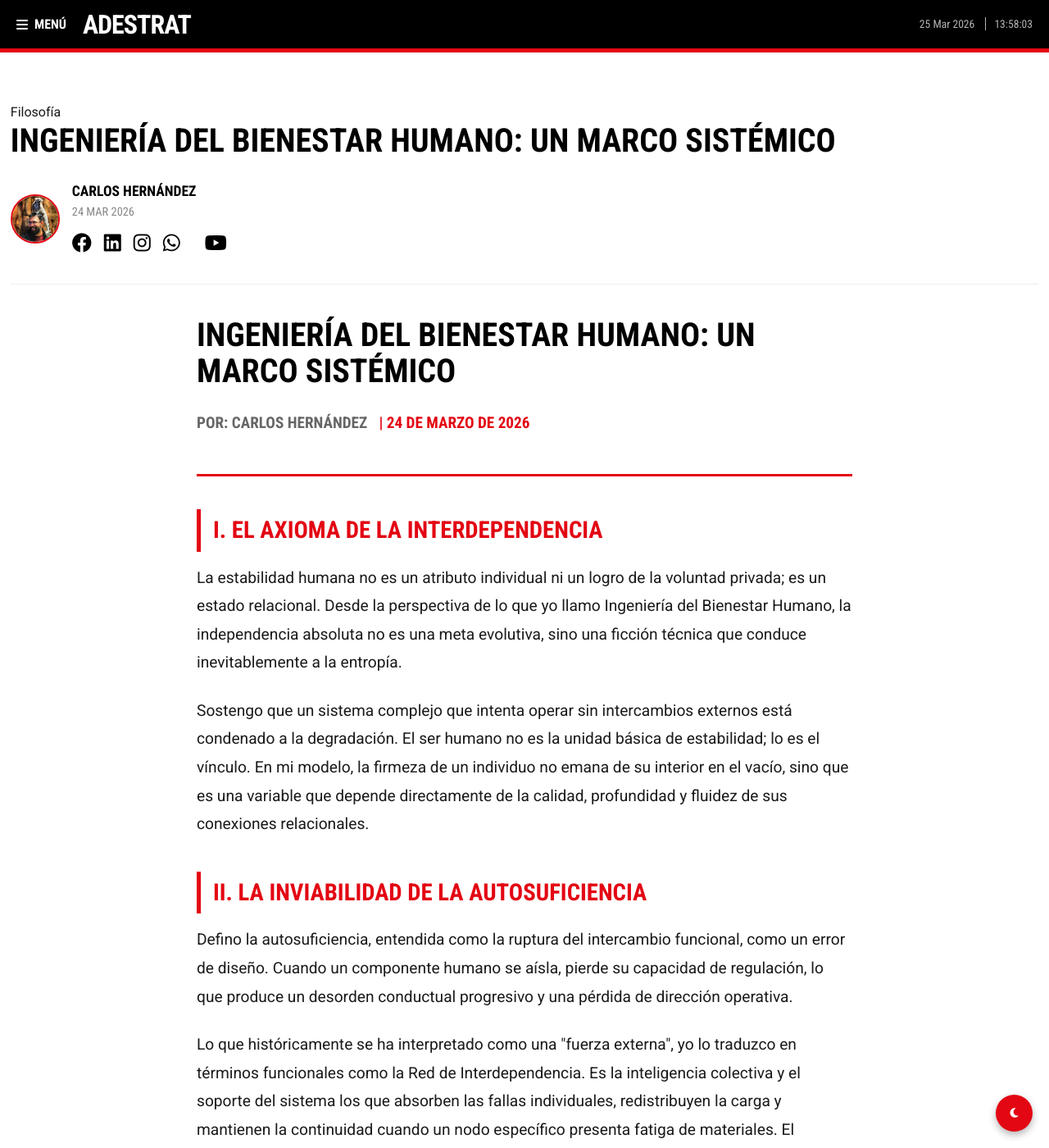
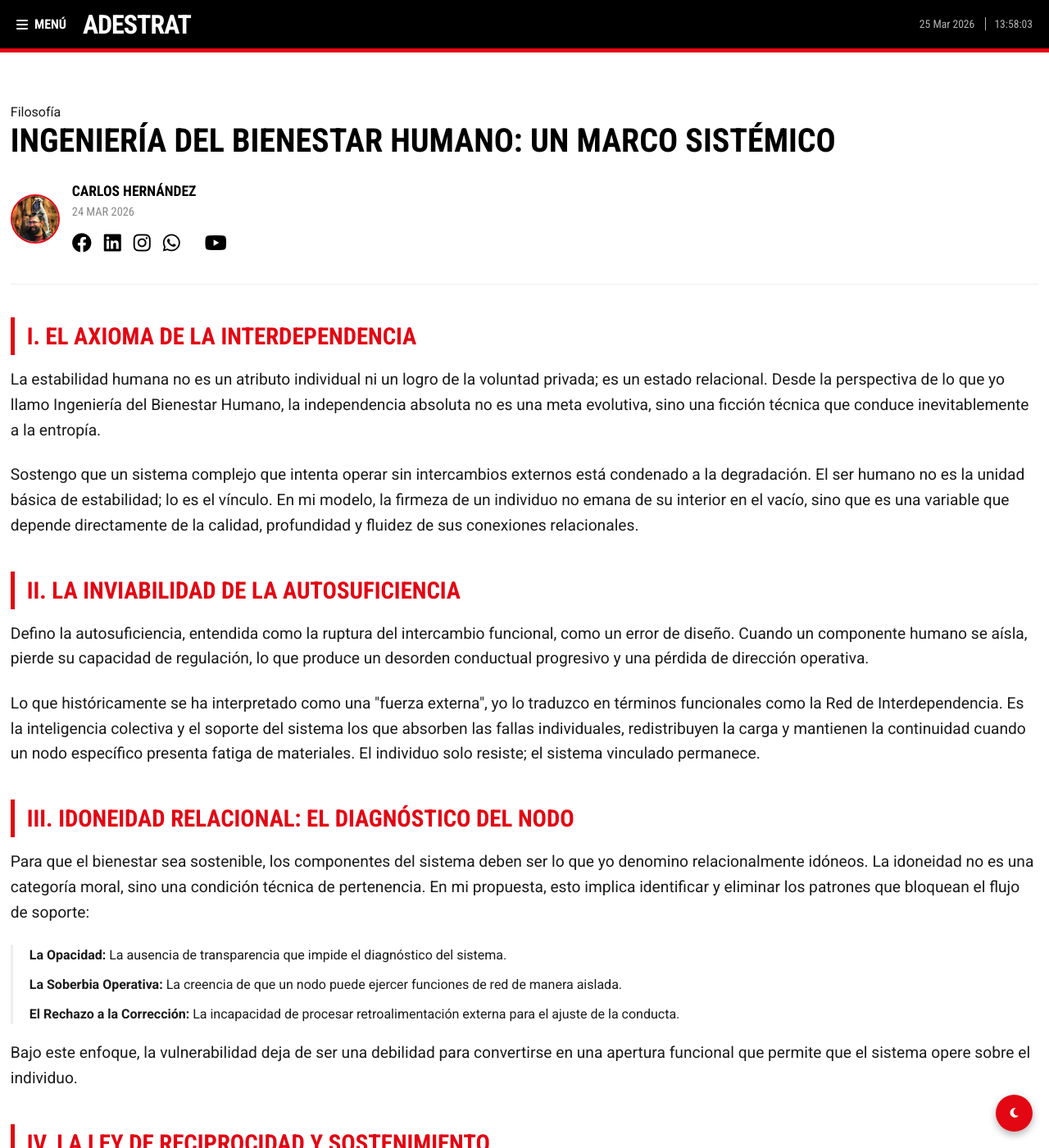
Before and after one commit to cafrhein/muro, a Jekyll site: the page built from _posts/2026-03-24-ingenieria-del-bienestar-humano.md, in a window 1280 px wide and 1400 px high. Shown: the whole window at 82% size. Built offline with Jekyll 4.4.1, drawn with Linux system fonts in a browser that asks for light colours; some of the changed text lies outside the part shown.

Commit message:
Update 2026-03-24-ingenieria-del-bienestar-humano.md

```diff
--- a/_posts/2026-03-24-ingenieria-del-bienestar-humano.md
+++ b/_posts/2026-03-24-ingenieria-del-bienestar-humano.md
@@ -6,76 +6,58 @@ category: Filosofía
 author: Carlos Hernández
 ---
 
-<article class="post-content" style="max-width: 800px; margin: 0 auto; font-family: var(--font-main); line-height: 1.8; color: #333;">
+<section style="margin-bottom: 30px;">
+    <h2 style="font-family: var(--font-heading); text-transform: uppercase; color: var(--rt-red); margin-bottom: 15px;">I. El Axioma de la Interdependencia</h2>
+    <p>
+        La estabilidad humana no es un atributo individual ni un logro de la voluntad privada; es un estado relacional. Desde la perspectiva de lo que yo llamo Ingeniería del Bienestar Humano, la independencia absoluta no es una meta evolutiva, sino una ficción técnica que conduce inevitablemente a la entropía.
+    </p>
+    <p>
+        Sostengo que un sistema complejo que intenta operar sin intercambios externos está condenado a la degradación. El ser humano no es la unidad básica de estabilidad; lo es el vínculo. En mi modelo, la firmeza de un individuo no emana de su interior en el vacío, sino que es una variable que depende directamente de la calidad, profundidad y fluidez de sus conexiones relacionales.
+    </p>
+</section>
 
-    <header style="margin-bottom: 40px; border-bottom: 3px solid var(--rt-red); padding-bottom: 20px;">
-        <h1 class="post-title-main" style="font-family: var(--font-heading); text-transform: uppercase; font-size: 2.5rem; line-height: 1.1; color: var(--rt-black); transition: color 0.3s ease;">
-            INGENIERÍA DEL BIENESTAR HUMANO: UN MARCO SISTÉMICO
-        </h1>
-        <p style="font-family: var(--font-heading); font-weight: 700; text-transform: uppercase; margin-top: 15px; color: #666;">
-            Por: Carlos Hernández <span style="margin-left: 10px; color: var(--rt-red);">| 24 de marzo de 2026</span>
-        </p>
-    </header>
+<section style="margin-bottom: 30px;">
+    <h2 style="font-family: var(--font-heading); text-transform: uppercase; color: var(--rt-red); margin-bottom: 15px;">II. La Inviabilidad de la Autosuficiencia</h2>
+    <p>
+        Defino la autosuficiencia, entendida como la ruptura del intercambio funcional, como un error de diseño. Cuando un componente humano se aísla, pierde su capacidad de regulación, lo que produce un desorden conductual progresivo y una pérdida de dirección operativa.
+    </p>
+    <p>
+        Lo que históricamente se ha interpretado como una "fuerza externa", yo lo traduzco en términos funcionales como la Red de Interdependencia. Es la inteligencia colectiva y el soporte del sistema los que absorben las fallas individuales, redistribuyen la carga y mantienen la continuidad cuando un nodo específico presenta fatiga de materiales. El individuo solo resiste; el sistema vinculado permanece.
+    </p>
+</section>
 
-    <section style="margin-bottom: 30px;">
-        <h2 style="font-family: var(--font-heading); text-transform: uppercase; color: var(--rt-red); margin-bottom: 15px;">I. El Axioma de la Interdependencia</h2>
-        <p>
-            La estabilidad humana no es un atributo individual ni un logro de la voluntad privada; es un estado relacional. Desde la perspectiva de lo que yo llamo Ingeniería del Bienestar Humano, la independencia absoluta no es una meta evolutiva, sino una ficción técnica que conduce inevitablemente a la entropía.
-        </p>
-        <p>
-            Sostengo que un sistema complejo que intenta operar sin intercambios externos está condenado a la degradación. El ser humano no es la unidad básica de estabilidad; lo es el vínculo. En mi modelo, la firmeza de un individuo no emana de su interior en el vacío, sino que es una variable que depende directamente de la calidad, profundidad y fluidez de sus conexiones relacionales.
-        </p>
-    </section>
+<section style="margin-bottom: 30px;">
+    <h2 style="font-family: var(--font-heading); text-transform: uppercase; color: var(--rt-red); margin-bottom: 15px;">III. Idoneidad Relacional: El Diagnóstico del Nodo</h2>
+    <p>
+        Para que el bienestar sea sostenible, los componentes del sistema deben ser lo que yo denomino relacionalmente idóneos. La idoneidad no es una categoría moral, sino una condición técnica de pertenencia. En mi propuesta, esto implica identificar y eliminar los patrones que bloquean el flujo de soporte:
+    </p>
+    <ul style="list-style: none; padding-left: 20px; border-left: 3px solid #eee; margin: 20px 0;">
+        <li style="margin-bottom: 10px;"><strong>La Opacidad:</strong> La ausencia de transparencia que impide el diagnóstico del sistema.</li>
+        <li style="margin-bottom: 10px;"><strong>La Soberbia Operativa:</strong> La creencia de que un nodo puede ejercer funciones de red de manera aislada.</li>
+        <li style="margin-bottom: 10px;"><strong>El Rechazo a la Corrección:</strong> La incapacidad de procesar retroalimentación externa para el ajuste de la conducta.</li>
+    </ul>
+    <p>
+        Bajo este enfoque, la vulnerabilidad deja de ser una debilidad para convertirse en una apertura funcional que permite que el sistema opere sobre el individuo.
+    </p>
+</section>
 
-    <section style="margin-bottom: 30px;">
-        <h2 style="font-family: var(--font-heading); text-transform: uppercase; color: var(--rt-red); margin-bottom: 15px;">II. La Inviabilidad de la Autosuficiencia</h2>
-        <p>
-            Defino la autosuficiencia, entendida como la ruptura del intercambio funcional, como un error de diseño. Cuando un componente humano se aísla, pierde su capacidad de regulación, lo que produce un desorden conductual progresivo y una pérdida de dirección operativa.
-        </p>
-        <p>
-            Lo que históricamente se ha interpretado como una "fuerza externa", yo lo traduzco en términos funcionales como la Red de Interdependencia. Es la inteligencia colectiva y el soporte del sistema los que absorben las fallas individuales, redistribuyen la carga y mantienen la continuidad cuando un nodo específico presenta fatiga de materiales. El individuo solo resiste; el sistema vinculado permanece.
-        </p>
-    </section>
+<section style="margin-bottom: 30px;">
+    <h2 style="font-family: var(--font-heading); text-transform: uppercase; color: var(--rt-red); margin-bottom: 15px;">IV. La Ley de Reciprocidad y Sostenimiento</h2>
+    <p>
+        Establezco que la estabilidad del sistema se rige por una mecánica de intercambio constante. Mi premisa operativa es absoluta: <strong style="color: var(--rt-black);">“Quien se deja cuidar, dota de sentido a su cuidador”.</strong>
+    </p>
+    <p>
+        Esta reciprocidad no es un acto altruista, sino la base de la firmeza colectiva. Al proveer cuidado, el individuo genera orden y propósito; al permitir ser cuidado, otorga al otro la función y la utilidad necesarias para mantener su propia estabilidad.
+        Si este circuito se rompe —si el flujo es unidireccional— el sistema pierde equilibrio y el vínculo se degrada hasta la ruptura.
+    </p>
+</section>
 
-    <section style="margin-bottom: 30px;">
-        <h2 style="font-family: var(--font-heading); text-transform: uppercase; color: var(--rt-red); margin-bottom: 15px;">III. Idoneidad Relacional: El Diagnóstico del Nodo</h2>
-        <p>
-            Para que el bienestar sea sostenible, los componentes del sistema deben ser lo que yo denomino relacionalmente idóneos. La idoneidad no es una categoría moral, sino una condición técnica de pertenencia. En mi propuesta, esto implica identificar y eliminar los patrones que bloquean el flujo de soporte:
-        </p>
-        <ul style="list-style: none; padding-left: 20px; border-left: 3px solid #eee; margin: 20px 0;">
-            <li style="margin-bottom: 10px;"><strong>La Opacidad:</strong> La ausencia de transparencia que impide el diagnóstico del sistema.</li>
-            <li style="margin-bottom: 10px;"><strong>La Soberbia Operativa:</strong> La creencia de que un nodo puede ejercer funciones de red de manera aislada.</li>
-            <li style="margin-bottom: 10px;"><strong>El Rechazo a la Corrección:</strong> La incapacidad de procesar retroalimentación externa para el ajuste de la conducta.</li>
-        </ul>
-        <p>
-            Bajo este enfoque, la vulnerabilidad deja de ser una debilidad para convertirse en una apertura funcional que permite que el sistema opere sobre el individuo.
-        </p>
-    </section>
-
-    <section style="margin-bottom: 30px;">
-        <h2 style="font-family: var(--font-heading); text-transform: uppercase; color: var(--rt-red); margin-bottom: 15px;">IV. La Ley de Reciprocidad y Sostenimiento</h2>
-        <p>
-            Establezco que la estabilidad del sistema se rige por una mecánica de intercambio constante. Mi premisa operativa es absoluta: <strong style="color: var(--rt-black);">“Quien se deja cuidar, dota de sentido a su cuidador”.</strong>
-        </p>
-        <p>
-            Esta reciprocidad no es un acto altruista, sino la base de la firmeza colectiva. Al proveer cuidado, el individuo genera orden y propósito; al permitir ser cuidado, otorga al otro la función y la utilidad necesarias para mantener su propia estabilidad. Si este circuito se rompe —si el flujo es unidirecolonal— el sistema pierde equilibrio y el vínculo se degrada hasta la ruptura.
-        </p>
-    </section>
-
-    <section style="margin-bottom: 40px;">
-        <h2 style="font-family: var(--font-heading); text-transform: uppercase; color: var(--rt-red); margin-bottom: 15px;">V. Conclusión: Rediseño por Necesidad Sistémica</h2>
-        <p>
-            Lo que yo propongo con la Ingeniería del Bienestar Humano es que el desarrollo no es un proceso de introspección abstracta, sino un rediseño estructural. El cambio no ocurre por mandato ideológico, sino por necesidad sistémica: el reconocimiento de que el aislamiento es inviable y la interdependencia es la única arquitectura capaz de sostener la vida humana bajo presión.
-        </p>
-        <p style="font-weight: 700; font-size: 1.2rem; margin-top: 20px;">
-            Si los componentes son idóneos y los vínculos son fluidos, el sistema es sostenible. Fuera de la red, solo hay ruido y colapso. Dentro de la reciprocidad, la estabilidad es una consecuencia inevitable de un diseño correcto.
-        </p>
-    </section>
-
-</article>
-
-<style>
-    .post-title-main:hover {
-        color: var(--rt-red) !important;
-    }
-</style>
+<section style="margin-bottom: 40px;">
+    <h2 style="font-family: var(--font-heading); text-transform: uppercase; color: var(--rt-red); margin-bottom: 15px;">V. Conclusión: Rediseño por Necesidad Sistémica</h2>
+    <p>
+        Lo que yo propongo con la Ingeniería del Bienestar Humano es que el desarrollo no es un proceso de introspección abstracta, sino un rediseño estructural. El cambio no ocurre por mandato ideológico, sino por necesidad sistémica: el reconocimiento de que el aislamiento es inviable y la interdependencia es la única arquitectura capaz de sostener la vida humana bajo presión.
+    </p>
+    <p style="font-weight: 700; font-size: 1.2rem; margin-top: 20px;">
+        Si los componentes son idóneos y los vínculos son fluidos, el sistema es sostenible. Fuera de la red, solo hay ruido y colapso. Dentro de la reciprocidad, la estabilidad es una consecuencia inevitable de un diseño correcto.
+    </p>
+</section>
```
